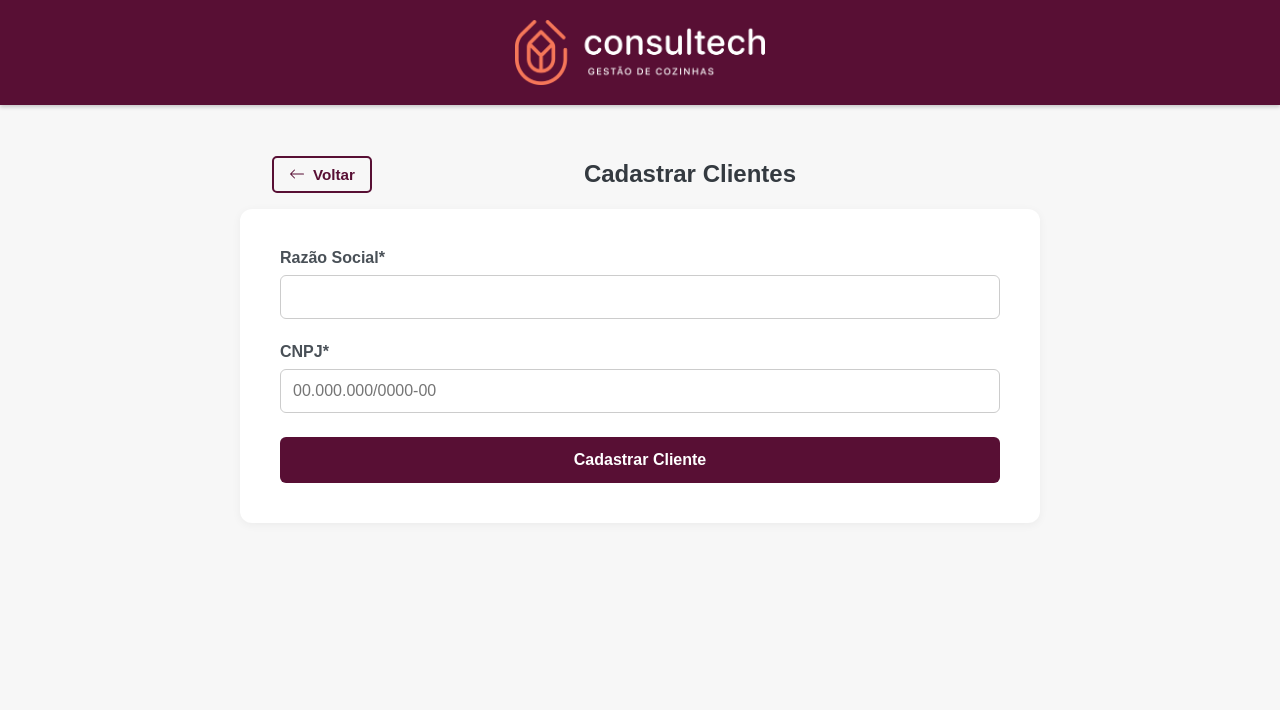
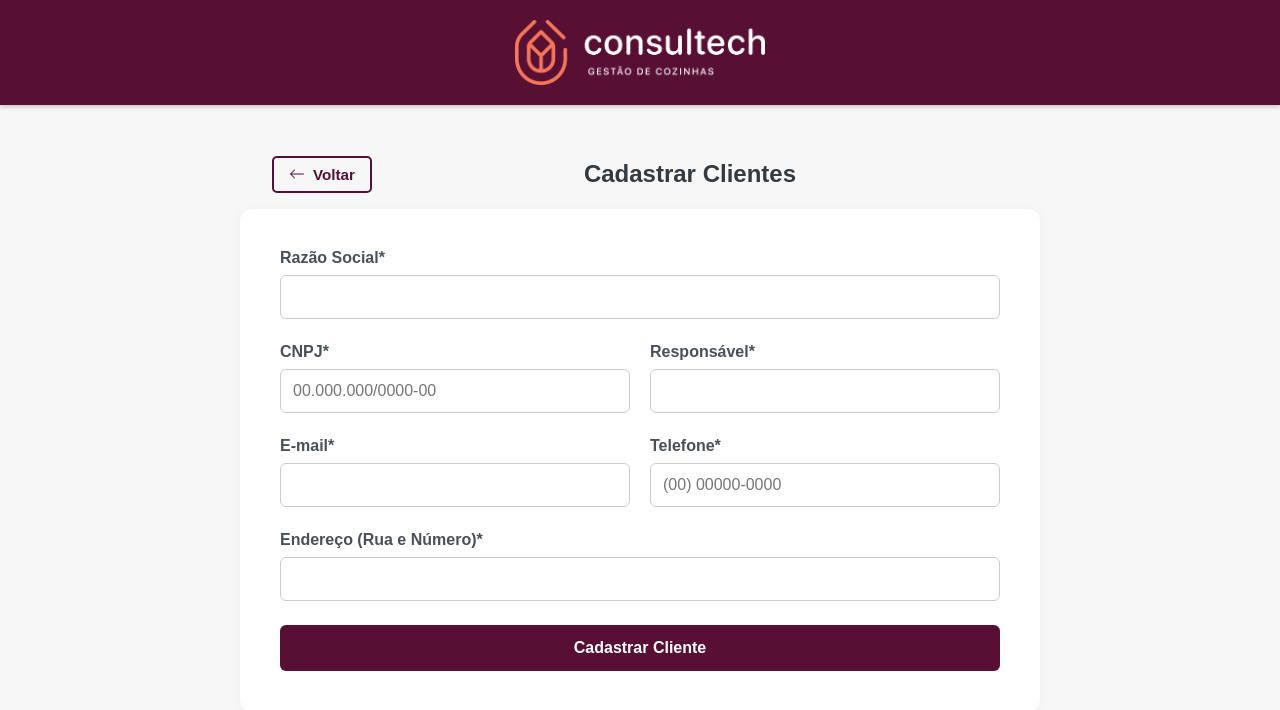
Before and after one commit to renatoft89/rto-auditorias, a React (Vite) app in the folder front-rto/: page /cadastro-clientes in a window 1280 px wide. Shown: the top 710 px of the page. Built offline with nearby package versions, Linux system fonts and the light colour scheme; no server answers; sample sign-in values are in the browser's storage.

Commit message:
fix: CLIENTES adicionado campo responsavel, endereço email Front

```diff
--- a/front-rto/src/pages/CadastroClientes.jsx
+++ b/front-rto/src/pages/CadastroClientes.jsx
@@ -1,6 +1,6 @@
 import React, { useState } from 'react';
 import api from '../api/api';
-import { toast } from 'react-toastify'
+import { toast } from 'react-toastify';
 import PageCabecalho from '../components/Botoes/PageCabecalho';
 
 import '../styles/CadastroClientes/index.css';
@@ -9,6 +9,10 @@ const CadastroClientes = () => {
   const [formData, setFormData] = useState({
     razao_social: '',
     cnpj: '',
+    responsavel: '',
+    email: '',
+    telefone: '',
+    endereco: '',
   });
   const [errors, setErrors] = useState({});
   const [isSubmitting, setIsSubmitting] = useState(false);
@@ -34,26 +38,48 @@ const CadastroClientes = () => {
     }));
   };
 
+  const handleTelefoneChange = (e) => {
+    let value = e.target.value.replace(/\D/g, '');
+    value = value.replace(/^(\d{2})(\d)/, '($1) $2');
+    value = value.replace(/(\d{4,5})(\d)/, '$1-$2');
+
+    setFormData((prevData) => ({
+      ...prevData,
+      telefone: value.slice(0, 15),
+    }));
+  };
+
   const handleSubmit = async (e) => {
     e.preventDefault();
 
     const newErrors = {};
     if (!formData.razao_social.trim()) newErrors.razao_social = true;
     if (formData.cnpj.replace(/\D/g, '').length !== 14) newErrors.cnpj = true;
+    if (!formData.responsavel.trim()) newErrors.responsavel = true;
+    if (!formData.email.trim()) newErrors.email = true;
+    if (formData.telefone.replace(/\D/g, '').length < 10) newErrors.telefone = true;
+    if (!formData.endereco.trim()) newErrors.endereco = true;
 
     setErrors(newErrors);
 
     if (Object.keys(newErrors).length > 0) {
-      toast.error('Por favor, preencha os campos corretamente')
+      toast.error('Por favor, preencha todos os campos obrigatórios.');
       return;
     }
 
     setIsSubmitting(true);
     try {
       const response = await api.post('/clientes', formData);
-      toast.success(response.data.mensagem || 'Cliente cadastrado com sucesso!')
+      toast.success(response.data.mensagem || 'Cliente cadastrado com sucesso!');
 
-      setFormData({ razao_social: '', cnpj: '' });
+      setFormData({
+        razao_social: '',
+        cnpj: '',
+        responsavel: '',
+        email: '',
+        telefone: '',
+        endereco: '',
+      });
       setErrors({});
     } catch (error) {
       let errorMessage = 'Não foi possível cadastrar o cliente. Tente novamente.';
@@ -96,6 +122,7 @@ const CadastroClientes = () => {
             />
           </div>
 
+          <div className="campo-duplo">
             <div className="campo">
               <label htmlFor="cnpj">CNPJ*</label>
               <input
@@ -110,6 +137,62 @@ const CadastroClientes = () => {
                 style={{ border: errors.cnpj ? '2px solid red' : '1px solid #ccc' }}
               />
             </div>
+            <div className="campo">
+              <label htmlFor="responsavel">Responsável*</label>
+              <input
+                type="text"
+                id="responsavel"
+                name="responsavel"
+                value={formData.responsavel}
+                onChange={handleChange}
+                required
+                style={{ border: errors.responsavel ? '2px solid red' : '1px solid #ccc' }}
+              />
+            </div>
+          </div>
+
+          <div className="campo-duplo">
+            <div className="campo">
+              <label htmlFor="email">E-mail*</label>
+              <input
+                type="email"
+                id="email"
+                name="email"
+                value={formData.email}
+                onChange={handleChange}
+                required
+                style={{ border: errors.email ? '2px solid red' : '1px solid #ccc' }}
+              />
+            </div>
+            <div className="campo">
+              <label htmlFor="telefone">Telefone*</label>
+              <input
+                type="tel"
+                id="telefone"
+                name="telefone"
+                value={formData.telefone}
+                onChange={handleTelefoneChange}
+                placeholder="(00) 00000-0000"
+                required
+                maxLength="15"
+                style={{ border: errors.telefone ? '2px solid red' : '1px solid #ccc' }}
+              />
+            </div>
+          </div>
+
+          <div className="campo">
+            <label htmlFor="endereco">Endereço (Rua e Número)*</label>
+            <input
+              type="text"
+              id="endereco"
+              name="endereco"
+              value={formData.endereco}
+              onChange={handleChange}
+              required
+              maxLength="255"
+              style={{ border: errors.endereco ? '2px solid red' : '1px solid #ccc' }}
+            />
+          </div>
 
           <button type="submit" className="btn-enviar" disabled={isSubmitting}>
             {isSubmitting ? 'Cadastrando...' : 'Cadastrar Cliente'}
--- a/front-rto/src/styles/CadastroClientes/index.css
+++ b/front-rto/src/styles/CadastroClientes/index.css
@@ -84,7 +84,7 @@ form {
   form {
     padding: 20px;
     border-radius: 10px;
-    box-shadow: none; /* tira sombra pesada no mobile */
+    box-shadow: none;
   }
 
   .campo {
```
Lines whose indentation alone changed are shown as unchanged.
